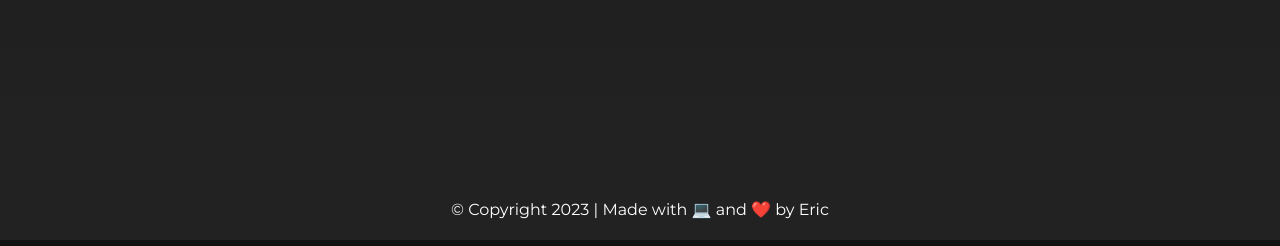
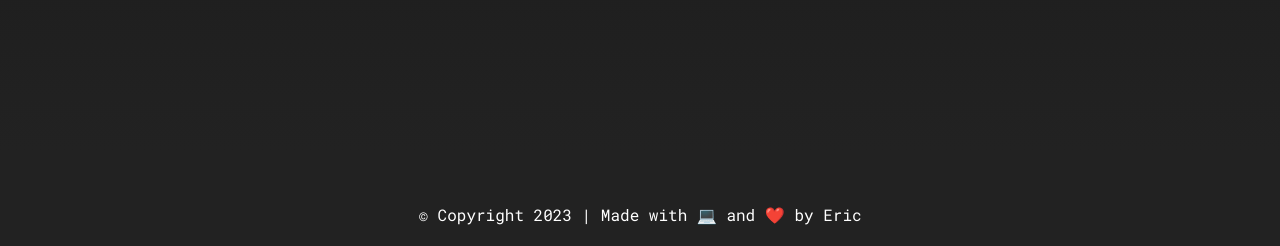
Before and after one commit to Ericriera/Link-Page, a plain HTML site: page index.html in a window 1280 px wide. Shown: the part 701-947 px from the top of the page. Drawn offline with Linux system fonts and the light colour scheme.

Commit message:
Font updated

```diff
--- a/index.html
+++ b/index.html
@@ -9,7 +9,7 @@
 
     <link rel="preconnect" href="https://fonts.googleapis.com">
     <link rel="preconnect" href="https://fonts.gstatic.com" crossorigin>
-    <link href="https://fonts.googleapis.com/css2?family=Montserrat:wght@400;700&display=swap" rel="stylesheet">
+    <link href="https://fonts.googleapis.com/css2?family=Roboto+Mono:wght@400;700&display=swap" rel="stylesheet">
 
     <link rel="stylesheet" href="style.css">
     <script src="https://kit.fontawesome.com/c39dbe24ca.js" crossorigin="anonymous"></script>
--- a/style.css
+++ b/style.css
@@ -1,5 +1,5 @@
 html {
-    font-family: 'Montserrat', sans-serif;
+    font-family: 'Roboto Mono', monospace;
     scroll-behavior: smooth;
     min-height: 100vh;
 }
```
